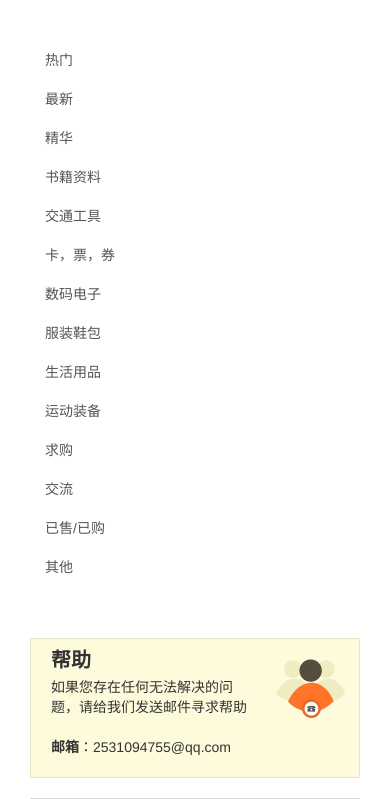
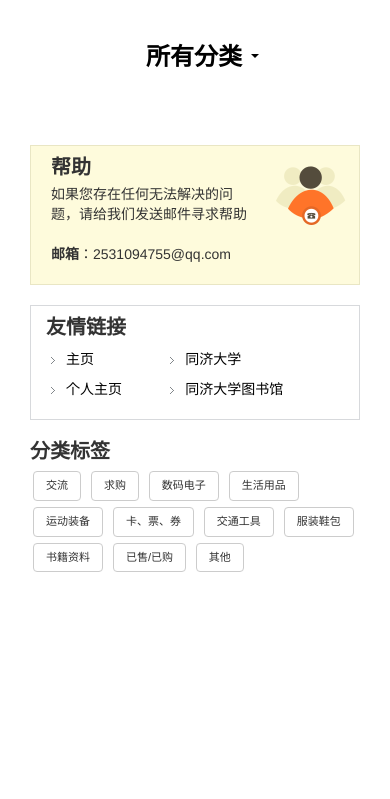
Before and after one commit to Brycexxx/tjBBS, a Python web app: template app/templates/posts_list.html in a window 390 px wide. Shown: the part 94-893 px from the top of the page. After the commit the page ends 666 px from the top, so only its background shows below. Run offline with Jinja, Linux system fonts and the light colour scheme; the template is opened without the code that fills it, so the values that code supplies are empty; some libraries are stand-ins or nearby versions.

Commit message:
fit with phone

```diff
--- a/app/main/views.py
+++ b/app/main/views.py
@@ -56,7 +56,7 @@
         page=page, per_page=12, error_out=False
     )
     posts = pagination.items
-    title = "热门帖子"
+    title = "热门"
     endpoint = "main.hot"
     return render_template('posts_list.html', pagination=pagination, posts=posts, title=title, endpoint=endpoint)
 
--- a/app/static/css/main.css
+++ b/app/static/css/main.css
@@ -1733,3 +1733,22 @@
 .post-form {
     margin: 30px 0 210px;
 }
+#toggle-checkbox:checked + div {
+    display: block !important;
+}
+.toggle-label {
+    position: relative;
+    left: 50%;
+    margin-left: -49px;
+    text-align: center;
+    color: #000;
+    font-size: 24px;
+    margin-bottom: 20px;
+}
+.toggle-label:hover {
+    color: #395996;
+}
+.caret {
+    width: 6px;
+    height: 10px;
+}
--- a/app/templates/posts_list.html
+++ b/app/templates/posts_list.html
@@ -5,7 +5,9 @@
 {% block page_content %}
     <!--内容-->
     <div id="container">
-        <div class="col-md-2">
+        <label class="toggle-label hidden-lg hidden-md" for="toggle-checkbox">所有分类&nbsp;<span class="caret"></span></label>
+        <input id="toggle-checkbox" class="hidden" type="checkbox">
+        <div class="col-md-2 hidden-xs hidden-sm">
             <div class="list-group side-bar">
                 <a class="list-group-item" id="hot" href="{{ url_for('main.hot') }}">热门</a>
                 <a class="list-group-item" id="new" href="{{ url_for('main.new') }}">最新</a>
```
